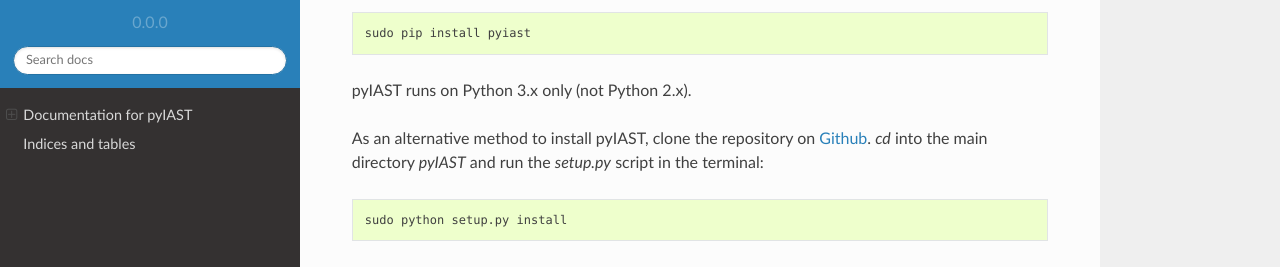
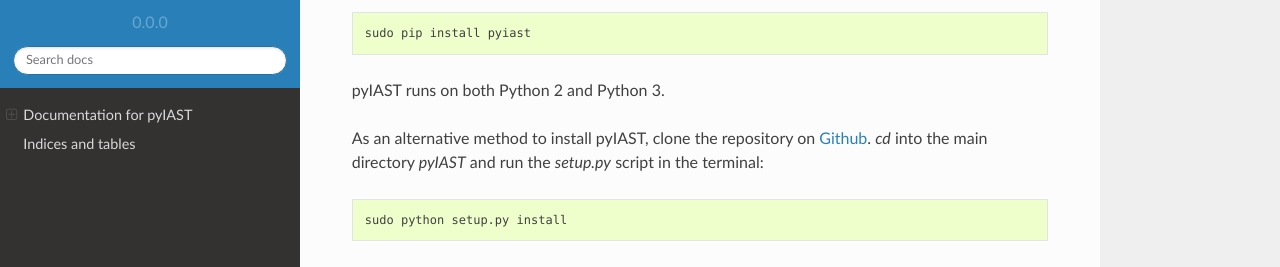
Before and after one commit to CorySimon/pyIAST, a Sphinx documentation site: the page built from docs/index.rst, in a window 1280 px wide and 900 px high, scrolled down 1780 px. Shown: the part 177-444 px from the top of the window. Built offline with Sphinx 7.4.7 and the Read the Docs theme 2.0.0, drawn with Linux system fonts in a browser that asks for light colours.

Commit message:
update docs

```diff
--- a/docs/index.rst
+++ b/docs/index.rst
@@ -49,7 +49,7 @@ To install pyIAST, use the Python package manager `pip <https://pypi.python.org/
 
    sudo pip install pyiast
 
-pyIAST runs on Python 3.x only (not Python 2.x).
+pyIAST runs on both Python 2 and Python 3.
 
 As an alternative method to install pyIAST, clone the repository on `Github <https://github.com/CorySimon/pyIAST>`_. `cd` into the main directory `pyIAST` and run the `setup.py` script in the terminal:
 
```
